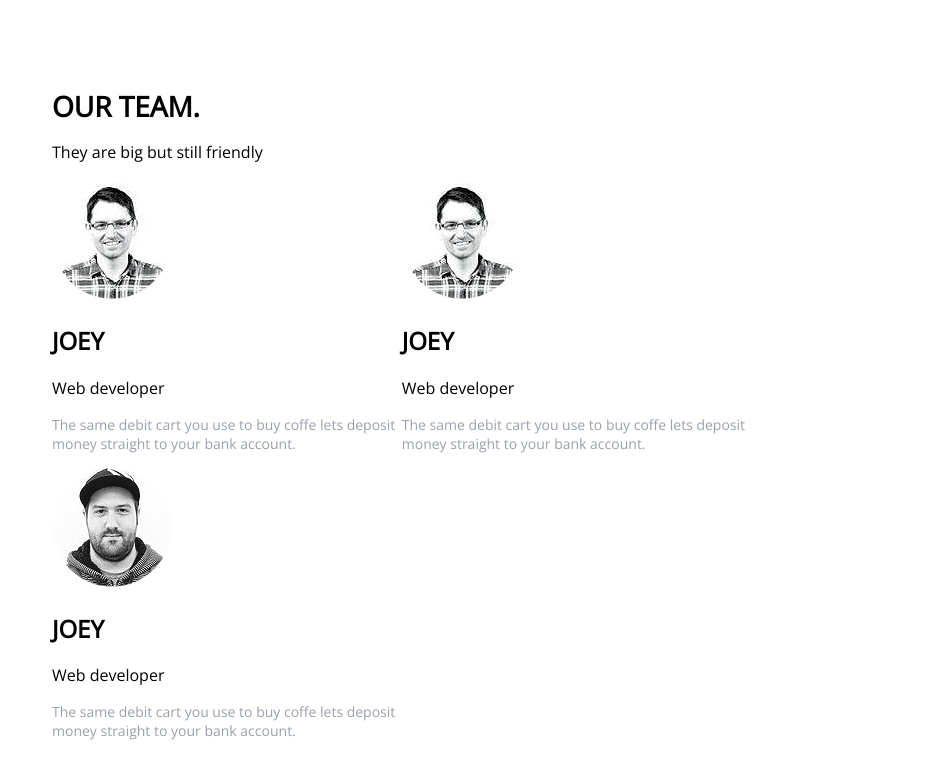
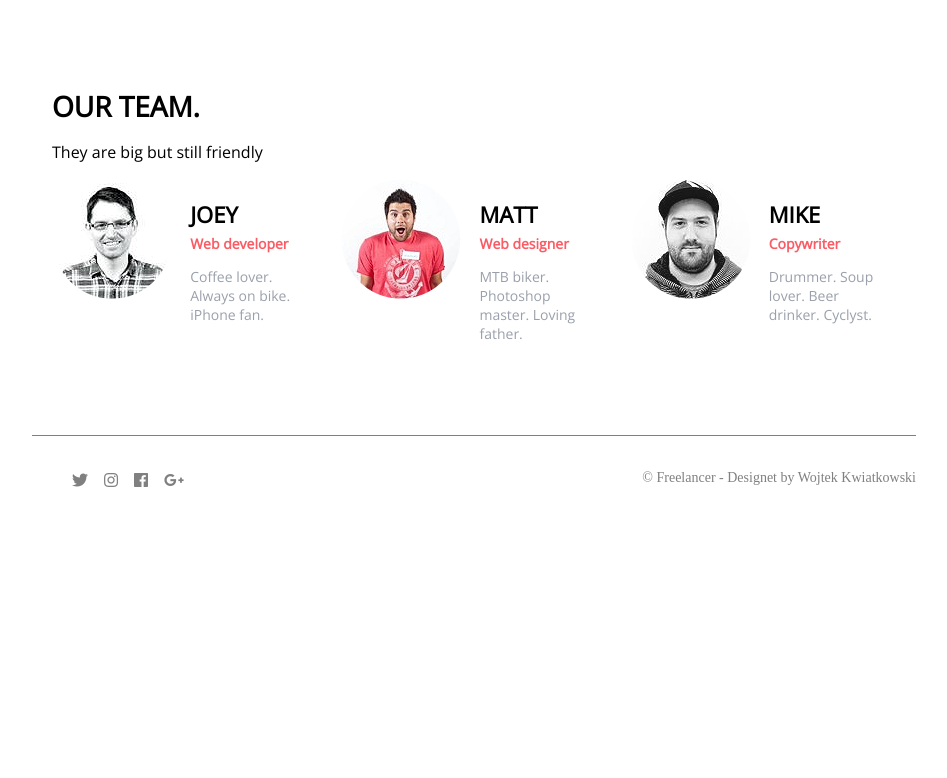
Before and after one commit to VitaliiBaryliuk/gulp-bem, a plain HTML site: page index.html in a window 1280 px wide. Shown: the part 1738-2516 px from the top of the page, without its empty margins (176-1123 px from the left). After the commit the page ends 2244 px from the top, so only its background shows below. Drawn offline with nearby package versions, Linux system fonts and the light colour scheme.

Commit message:
Added and changed last two site sections

```diff
--- a/index.html
+++ b/index.html
@@ -75,26 +75,26 @@
       <p>They are big but still friendly</p>
       <div class="team-members">
         <div class="team-member">
-
-           <img class="team-member-photo" src="images/Photo (1).png" alt="">
-
+         <div class="team-member-photo">
+           <img src="images/Photo (1).png" alt="">
+         </div>
          <div class="team-member-info">
-            <h2>JOEY</h2>
+            <span>JOEY</span>
             <p class="team-member-specialisation">Web developer</p>
             <p class="short-description">
-              The same debit cart you use to buy coffe lets deposit money straight to your bank account.
+              Coffee lover. Always on bike. iPhone fan.
             </p>
          </div>
         </div>
         <div class="team-member inline-blocks">
          <div class="team-member-photo">
-           <img src="images/Photo (1).png" alt="">
+           <img src="images/Photo (2).png" alt="">
          </div>
          <div class="team-member-info">
-            <h2>JOEY</h2>
-            <p class="team-member-specialisation">Web developer</p>
+            <span>MATT</span>
+            <p class="team-member-specialisation">Web designer</p>
             <p class="short-description">
-              The same debit cart you use to buy coffe lets deposit money straight to your bank account.
+              MTB biker. Photoshop master. Loving father.
             </p>
          </div>
         </div>
@@ -103,15 +103,30 @@
            <img src="images/Photo (3).png" alt="">
          </div>
          <div class="team-member-info">
-            <h2>JOEY</h2>
-            <p class="team-member-specialisation">Web developer</p>
+            <span>MIKE</span>
+            <p class="team-member-specialisation">Copywriter</p>
             <p class="short-description">
-              The same debit cart you use to buy coffe lets deposit money straight to your bank account.
+              Drummer. Soup lover. Beer drinker. Cyclyst.
             </p>
          </div>
         </div>
       </div>
     </div>
   </section>
+  <footer>
+    <div class="footer-content">
+      <div class="social-icons">
+        <ul class="social-icons-list">
+                  <li class="inline-blocks"><a href="#"><i class="fab fa-twitter"></i></a></li>
+                  <li class="inline-blocks"><a href="#"><i class="fab fa-instagram"></i></a></li>
+                  <li class="inline-blocks"><a href="#"><i class="fab fa-facebook"></i></a></li>
+                  <li class="inline-blocks"><a href=""><i class="fab fa-google-plus-g"></i></a></li>
+        </ul>
+      </div>
+      <div class="designet-by">
+        <p>&copy Freelancer - Designet by Wojtek Kwiatkowski</p>
+      </div>
+    </div>
+  </footer>
 </body>
 </html>
--- a/style.css
+++ b/style.css
@@ -57,7 +57,7 @@
 
 .top-menu {
   float: right;
-  //border: solid 1px black;
+  overflow: hidden;
   height: 25px;
   padding: 5px 20px 10px 0px;
   margin-right: 0px;
@@ -164,6 +164,7 @@
 }
 
 .our-team {
+  overflow: hidden;
   margin-top: 90px;
   padding-left: 40px;
 }
@@ -175,14 +176,57 @@
 
 .team-member {
   display: inline-block;
-  width: 40%;
-  //margin: 33px;
+  vertical-align: top;
+  width: 33%;
 }
 
 .team-member-photo {
   display: inline-block;
+  width: 40%;
+  vertical-align: top;
 }
 
 .team-member-info {
   display: inline-block;
+  width: 40%;
+  margin-left: 20px;
+  margin-top: 20px;
 }
+
+.team-member-info span{
+  font-size: 22px;
+  margin-bottom: 5px;
+}
+
+.team-member-specialisation {
+  font-size: 14px;
+  color: #fa5c65;
+  margin-top: 5px;
+  font-weight: bold;
+}
+
+.short-description {
+  margin-top: 7px;
+  width: 100%;
+}
+
+.footer-content {
+  margin: 53px 180px 0 200px;
+  border-top: 1px solid grey;
+  padding-top: 20px;
+}
+
+.social-icons {
+  float: left;
+}
+
+.designet-by {
+  float: right;
+  color: grey;
+  font-size: 14px;
+}
+
+.social-icons-list .fab{
+  margin-right: 12px;
+  color: grey;
+}
```
